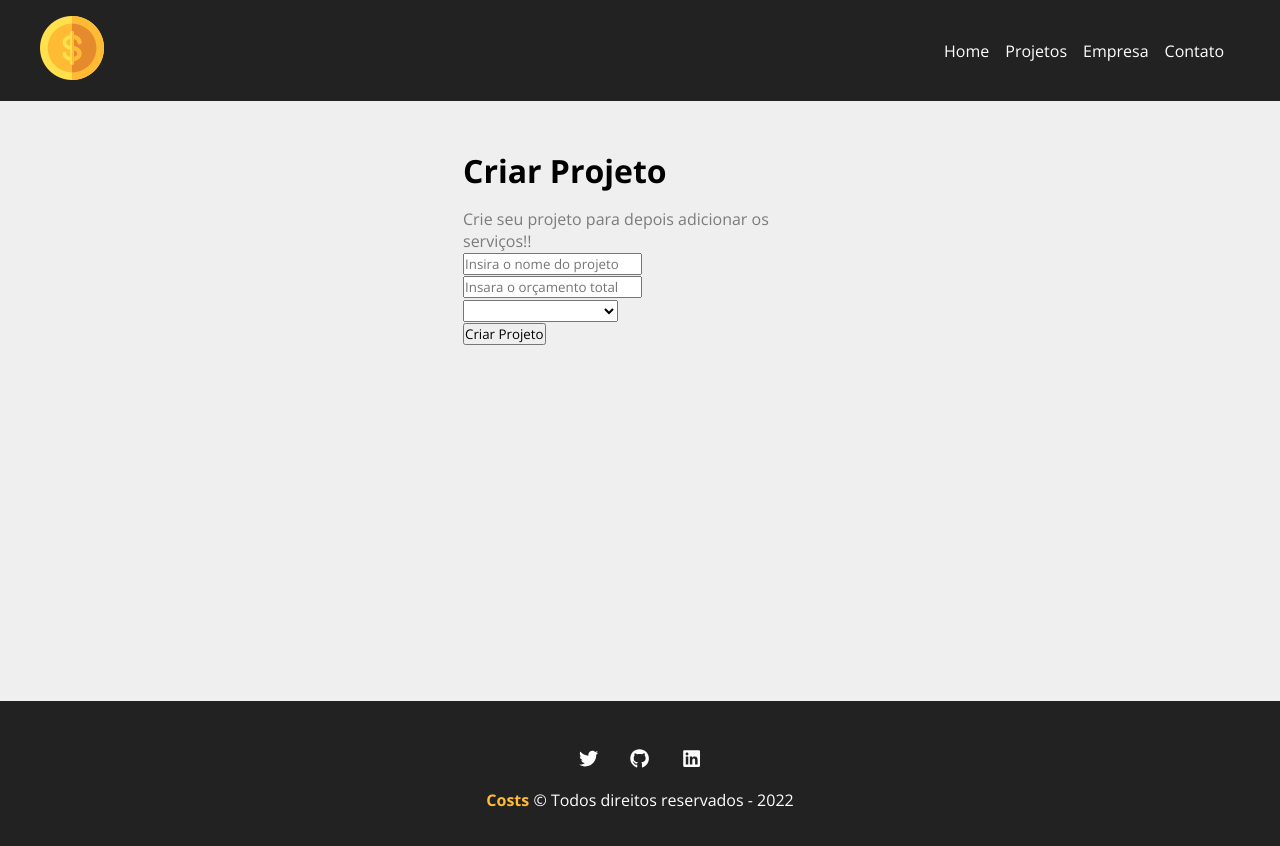
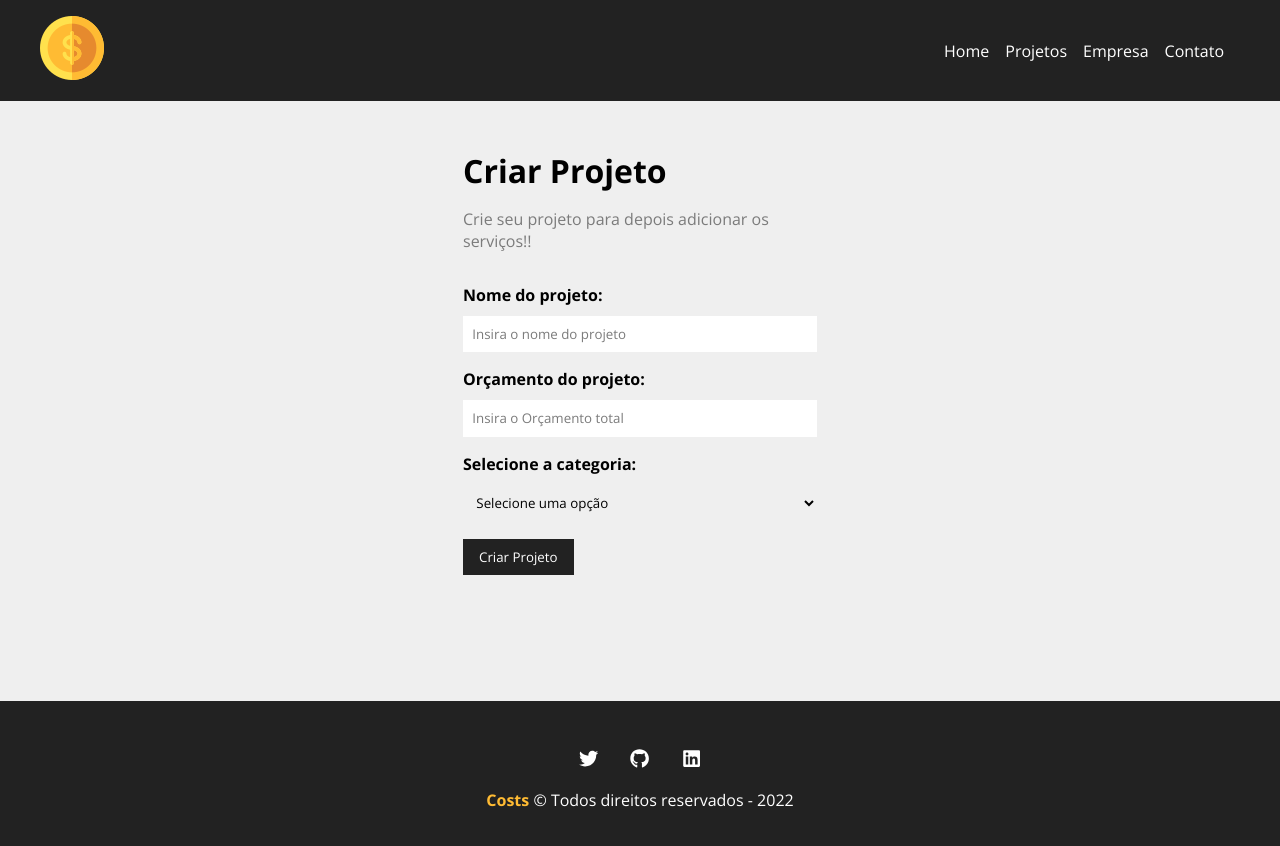
Before and after one commit to juniorcaus/COSTS, a React (Create React App) app: page /NewProject in a window 1280 px wide. Shown: the top 846 px of the page. Built offline with nearby package versions, Linux system fonts and the light colour scheme.

Commit message:
Componentização de formulário - #22

```diff
--- /dev/null
+++ b/src/components/form/Input.js
@@ -0,0 +1,19 @@
+import React from 'react'
+
+import styles from './Input.module.css';
+
+function Input({type, text, name, placeholder, handleOnChange, value}) {
+  return (
+    <div className={styles.form_control}>
+        <label htmlFor={name}>{text}:</label>
+        <input type={type}
+        name={name}
+        id={name}
+        placeholder={placeholder}
+        onChange={handleOnChange}
+        value={value} />
+    </div>
+  )
+}
+
+export default Input;
--- /dev/null
+++ b/src/components/form/Input.module.css
@@ -0,0 +1,20 @@
+.form_control {
+    display: flex;
+    flex-direction: column;
+    margin-bottom: 1em;
+}
+
+.form_control label {
+    margin-bottom: .6em;
+    font-weight: bold;
+}
+
+.form_control input {
+    padding: .7em;
+    border-radius: 0;
+    border: none;
+}
+
+.form_control input::placeholder {
+    color: #7b7b7b;
+}
--- /dev/null
+++ b/src/components/form/Select.js
@@ -0,0 +1,16 @@
+import React from 'react'
+
+import styles from './Select.module.css';
+
+function Select({text, name, options, handleOnChange, value}) {
+  return (
+    <div className={styles.form_control}>
+        <label htmlFor={name}>{text}:</label>
+        <select name={name} id={name} >
+            <option>Selecione uma opção</option>
+        </select>
+    </div>
+  )
+}
+
+export default Select;
--- /dev/null
+++ b/src/components/form/Select.module.css
@@ -0,0 +1,16 @@
+.form_control {
+    display: flex;
+    flex-direction: column;
+    margin-bottom: 1em;
+}
+
+.form_control label {
+    margin-bottom: .6em;
+    font-weight: bold;
+}
+
+.form_control select {
+    padding: .7em;
+    border-radius: 0;
+    border: none;
+}
--- /dev/null
+++ b/src/components/form/SubmitButton.js
@@ -0,0 +1,13 @@
+import React from 'react'
+
+import styles from './SubmitButton.module.css';
+
+function SubmitButton({ text }) {
+  return (
+    <div>
+        <button className={styles.btn} >{text}</button>
+    </div>
+  )
+}
+
+export default SubmitButton;
--- /dev/null
+++ b/src/components/form/SubmitButton.module.css
@@ -0,0 +1,13 @@
+.btn {
+    background-color: #222;
+    color: #fff;
+    padding: 0.7em 1.2em;
+    text-decoration: none;
+    transition: .5s;
+    cursor: pointer;
+    border: none;
+}
+
+.btn:hover {
+    color: #ffbb33;
+}
--- a/src/components/pages/NewProject.js
+++ b/src/components/pages/NewProject.js
@@ -8,7 +8,7 @@
     <div className={styles.newproject_container}>
       <h1>Criar Projeto</h1>
       <p>Crie seu projeto para depois adicionar os serviços!!</p>
-      <ProjectForm />
+      <ProjectForm btnText="Criar Projeto" />
     </div>
   )
 }
--- a/src/components/project/ProjectForm.js
+++ b/src/components/project/ProjectForm.js
@@ -1,25 +1,26 @@
 import React from 'react'
+import Input from '../form/Input';
+import Select from '../form/Select';
+import SubmitButton from '../form/SubmitButton';
 
-function ProjectForm() {
+import styles from './ProjectForm.module.css';
+
+function ProjectForm( {btnText}) {
   return (
-    <form>
-        <div>
-            <input type='text' placeholder='Insira o nome do projeto' />
-        </div>
+    <form className={styles.form}>
+        <Input type="text"
+        text="Nome do projeto"
+        name="name"
+        placeholder="Insira o nome do projeto" />
 
-        <div>
-            <input type='number' placeholder='Insara o orçamento total' />
-        </div>
+<       Input type="number"
+        text="Orçamento do projeto"
+        name="budget    "
+        placeholder="Insira o Orçamento total" />
 
-        <div>
-            <select name='Category_id'>
-                <option disabled >Selecione a Categoria</option>
-            </select>
-        </div>
+        <Select name="category_id" text="Selecione a categoria" />
 
-        <div>
-            <input type='submit' value='Criar Projeto' />
-        </div>
+        <SubmitButton text={btnText} />
 
     </form>
   )
--- /dev/null
+++ b/src/components/project/ProjectForm.module.css
@@ -0,0 +1,4 @@
+.form {
+    width: 100%;
+    margin: 2em 0;
+}
```
